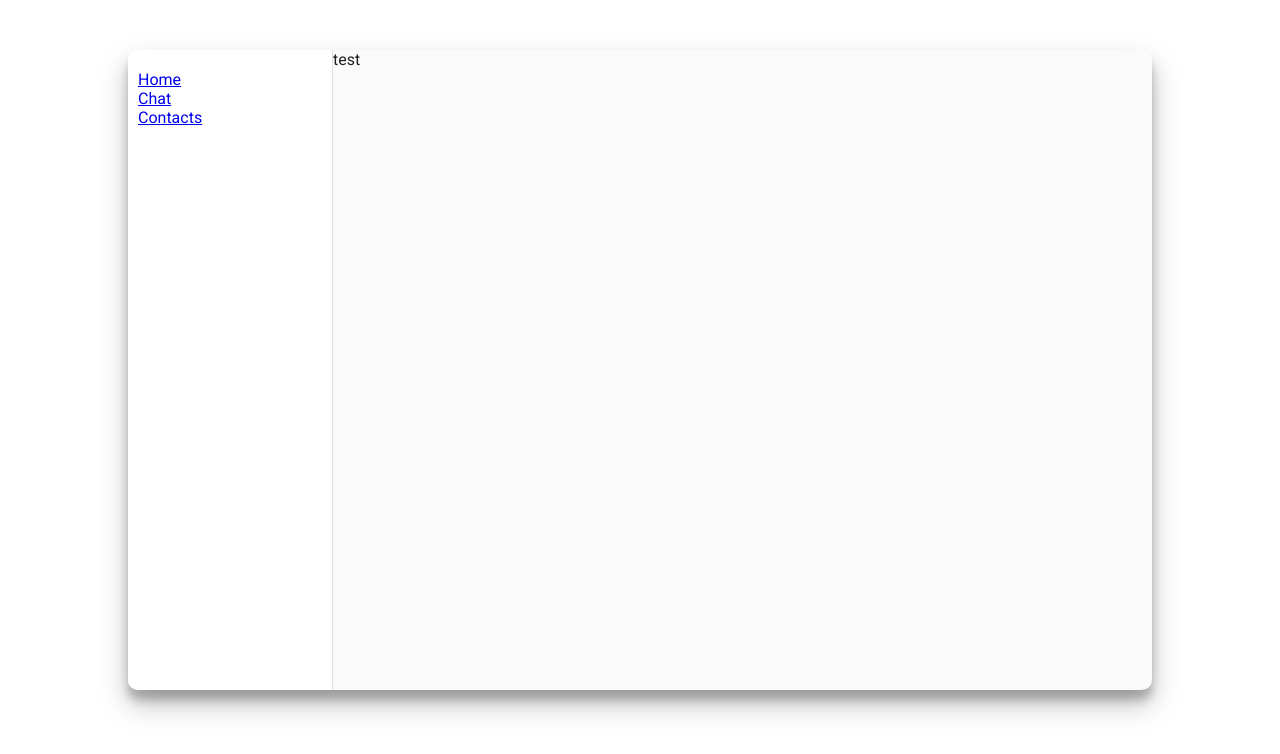
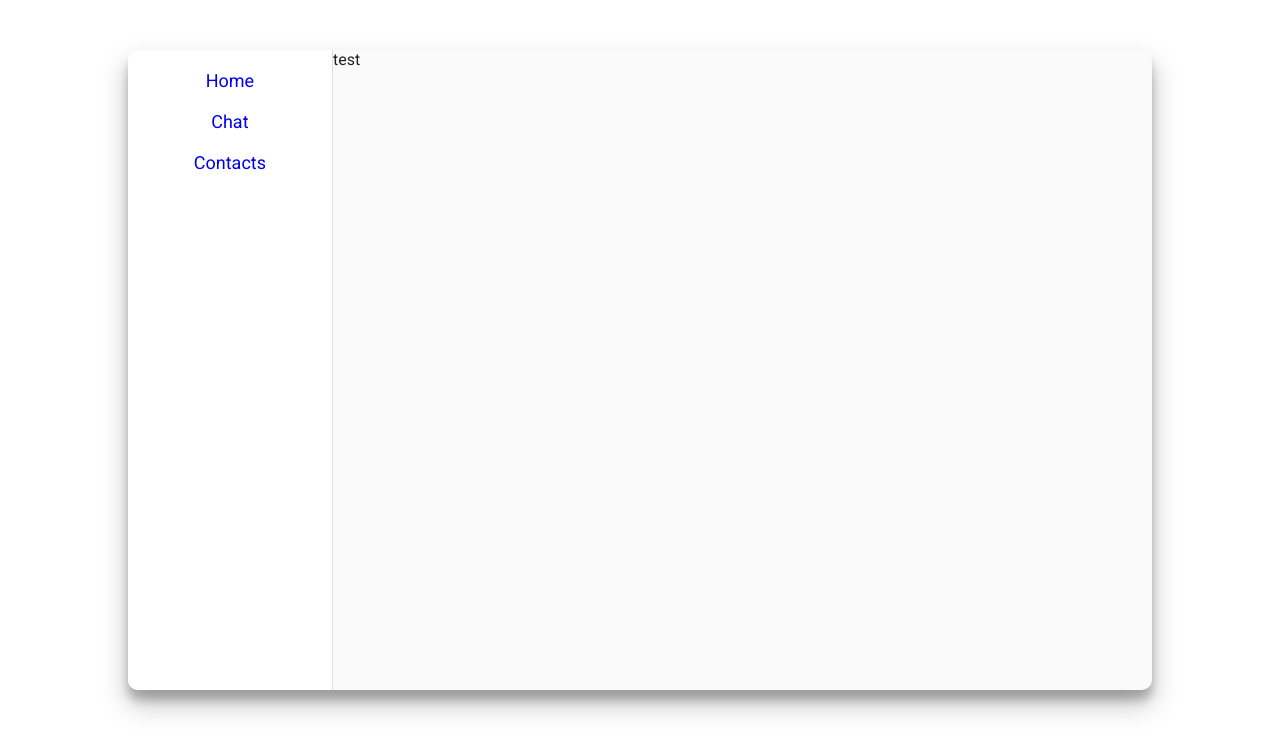
Before and after one commit to Lazyprog121/kurlyk, an Angular app: page / in a window 1280 px wide. Shown: the top 754 px of the page. Built offline with nearby package versions, Linux system fonts and the light colour scheme.

Commit message:
add styles for links

```diff
--- a/src/app/app.component.scss
+++ b/src/app/app.component.scss
@@ -11,7 +11,23 @@
 }
 
 .navbar-link-container {
-    padding: 20px 10px 30px;
+    padding: 20px 30px 30px;
     display: flex;
     flex-direction: column;
+    align-items: center;
 }
+
+.navbar-link {
+    text-decoration: none;
+    font-size: 18px;
+    // color: black;
+    margin-bottom: 20px;
+
+    &:hover {
+        text-decoration: underline;
+    }
+
+    &:last-child {
+        margin-bottom: 0;
+    }
+}
```
